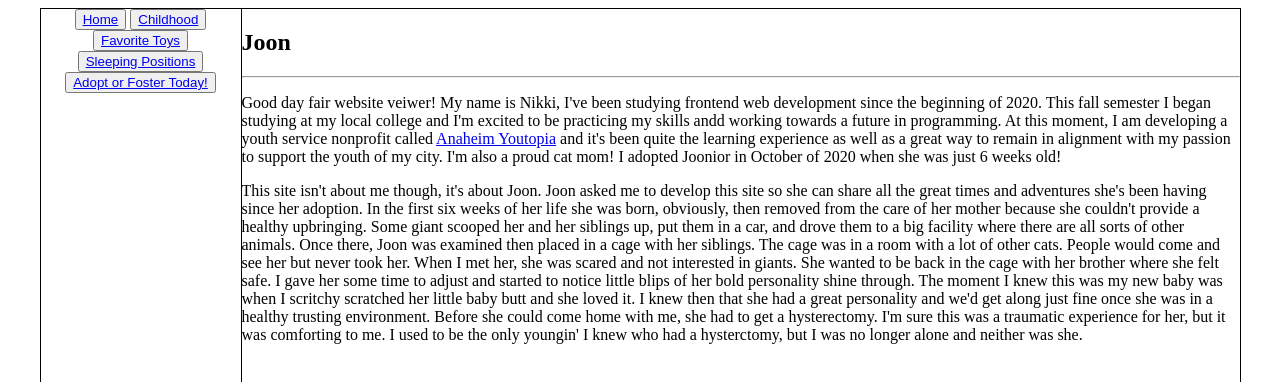
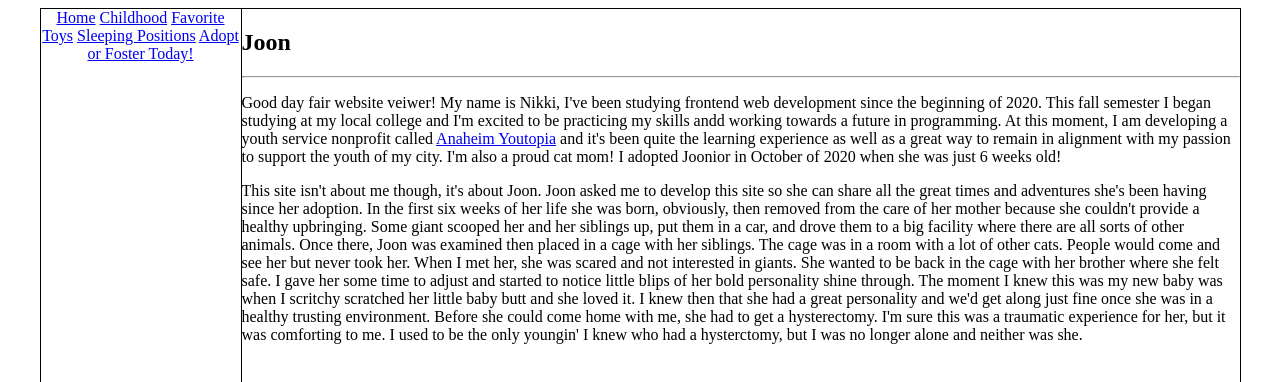
Before and after one commit to kleinlikecalvin/assignment3StarterFiles, a plain HTML site: page index.html in a window 1280 px wide. Shown: the top 382 px of the page. Drawn offline with Linux system fonts and the light colour scheme.

Commit message:
removed button tags
including them is not part of the assignment

```diff
--- a/index.html
+++ b/index.html
@@ -14,11 +14,11 @@
 	<div id="wrapper">
 
 		<nav>
-			<button><a href="index.html">Home</a></button>
-			<button><a href="a4.html">Childhood</a></button>
-			<button><a href="a5.html">Favorite Toys</a></button>
-			<button><a href="a6.html">Sleeping Positions</a></button>
-			<button><a href="a7.html">Adopt or Foster Today!</a></button>
+			<a href="index.html">Home</a>
+			<a href="a4.html">Childhood</a>
+			<a href="a5.html">Favorite Toys</a>
+			<a href="a6.html">Sleeping Positions</a>
+			<a href="a7.html">Adopt or Foster Today!</a>
 		</nav>
 
 		<article>
```
